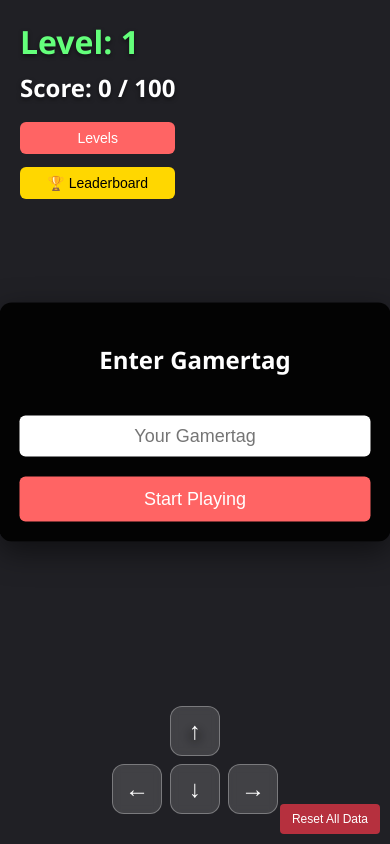
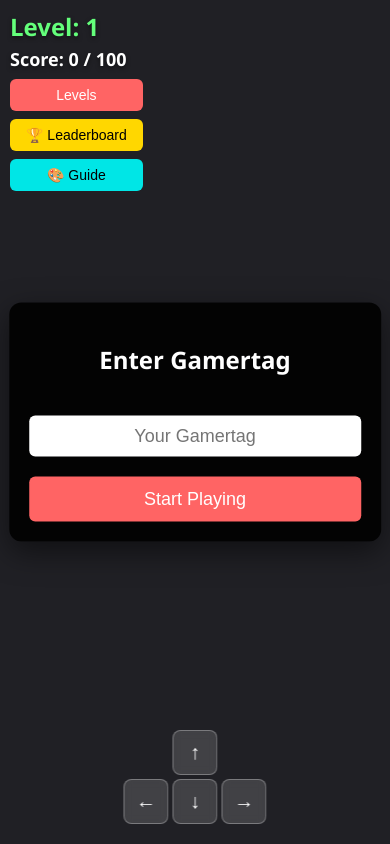
Before and after one commit to DylanNelProductions/CubeGame, a website built with Vite: page index.html in a window 390 px wide. Built offline with nearby package versions, Linux system fonts and the light colour scheme; animation ran at ten frames a second.

Commit message:
Optimize mobile layout: compact header, smaller controls, and toggleable color guide

```diff
--- a/index.html
+++ b/index.html
@@ -14,11 +14,10 @@
         <div id="score">Score: 0 / 100</div>
         <button id="levels-btn" style="margin-top: 10px; font-size: 14px; padding: 8px 16px;">Levels</button>
         <button id="leaderboard-btn" style="margin-top: 5px; font-size: 14px; padding: 8px 16px; background-color: #ffd700; color: #000;">🏆 Leaderboard</button>
+        <button id="legend-toggle-btn" style="margin-top: 5px; font-size: 14px; padding: 8px 16px; background-color: #00e6e6; color: #000;">🎨 Guide</button>
       </div>
 
-      <button id="reset-btn">Reset All Data</button>
-
-      <div id="legend-container">
+      <div id="legend-container" class="hidden">
         <!-- Legend items generated by JS -->
       </div>
 
--- a/src/index.js
+++ b/src/index.js
@@ -271,15 +271,10 @@ closeLeaderboardBtn.addEventListener('click', () => {
     leaderboardModal.classList.add('hidden');
 });
 
-// Reset Data Logic
-const resetBtn = document.getElementById('reset-btn');
-resetBtn.addEventListener('click', () => {
-    if (confirm("Are you sure you want to reset ALL progress and leaderboard data? This cannot be undone.")) {
-        SaveManager.resetData();
-        LeaderboardManager.resetLeaderboard();
-        alert("Data reset! refreshing...");
-        location.reload();
-    }
+// Legend Toggle Logic
+const legendToggleBtn = document.getElementById('legend-toggle-btn');
+legendToggleBtn.addEventListener('click', () => {
+    legendContainer.classList.toggle('hidden');
 });
 
 // Main Loop
--- a/src/styles.css
+++ b/src/styles.css
@@ -239,37 +239,43 @@ button:hover {
   transform: scale(1.05);
 }
 
-#reset-btn {
-  position: absolute;
-  bottom: 10px;
-  right: 10px;
-  font-size: 12px;
-  padding: 8px 12px;
-  background: rgba(220, 53, 69, 0.8);
-  color: white;
-  border: none;
-  border-radius: 4px;
-  z-index: 100;
-  pointer-events: auto; /* CRITICAL: Re-enable clicks */
-  cursor: pointer;
-  transition: background 0.2s;
-}
+@media (max-width: 600px) {
+  /* Compact Header for Mobile */
+  #header {
+    top: 10px;
+    left: 10px;
+    gap: 4px;
+  }
 
-#reset-btn:hover {
-  background: rgba(220, 53, 69, 1.0);
-  transform: scale(1.05);
-}
+  #level {
+    font-size: 24px; /* Smaller */
+  }
 
-@media (max-width: 600px) {
+  #score {
+    font-size: 18px; /* Smaller */
+  }
+
+  #header button {
+    font-size: 12px;
+    padding: 6px 12px;
+    margin-top: 4px !important; /* Override inline style */
+  }
+
+  /* Legend Centered Bottom - Toggled via button now */
   #legend-container {
     display: flex;
-    flex-direction: row; /* Horizontal on mobile */
+    flex-direction: row;
     top: auto;
-    bottom: 100px; /* Above controls */
+    bottom: 100px;
     right: 50%;
     transform: translateX(50%);
-    gap: 8px;
-    padding: 8px;
+    gap: 6px;
+    padding: 6px;
+  }
+
+  /* Hide by default if user toggles it */
+  #legend-container.hidden {
+    display: none !important;
   }
 
   .legend-item {
@@ -277,23 +283,38 @@ button:hover {
     height: 20px;
   }
 
-  /* Arrow connecting items - hidden on mobile to save space */
-  .legend-item:not(:last-child)::after {
-    display: none;
+  /* Controls Compact */
+  #controls {
+    bottom: 20px;
+    gap: 4px;
+  }
+
+  .horizontal-controls {
+    gap: 4px;
   }
 
   .arrow-btn {
-    width: 50px;
-    height: 50px;
+    width: 45px;
+    height: 45px;
+    font-size: 20px;
+    border-radius: 8px;
   }
 
+  /* Modals */
   #level-selector, #leaderboard-modal, #gamertag-modal, #game-over, #level-complete {
-    width: 90%; /* Use percentage for mobile */
+    width: 85%;
+    padding: 20px;
     min-width: auto;
-    padding: 20px;
   }
 
   #levels-grid {
-    grid-template-columns: repeat(3, 1fr); /* 3 columns instead of 4 */
+    grid-template-columns: repeat(4, 1fr); /* Keep 4 if small enough, or 3 */
+    gap: 6px;
+  }
+
+  .level-btn {
+    width: 40px;
+    height: 40px;
+    font-size: 14px;
   }
 }
```
